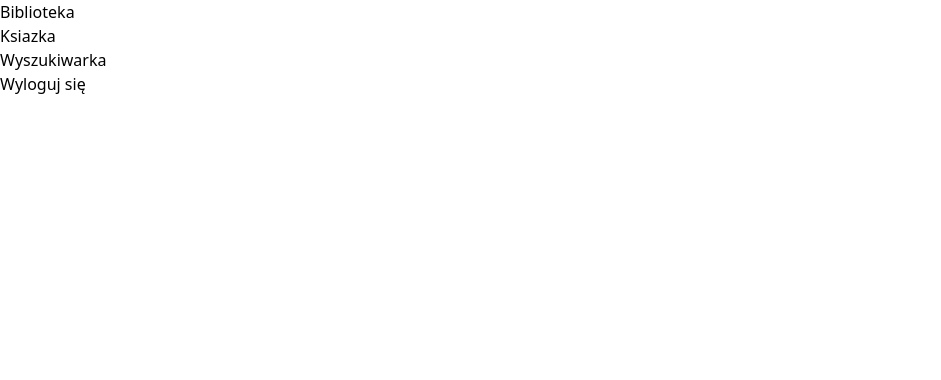
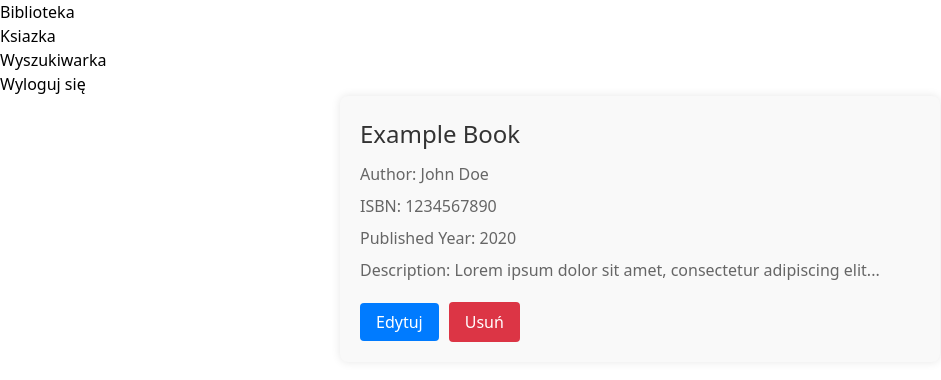
Before and after one commit to GitHubAccocount/51433_52669_51423_51427_56206_51448, a Vue app in the folder LibraryFrontend/: page /book in a window 1280 px wide. Shown: the top 380 px of the page, without its empty margins (0-941 px from the left). Built offline with nearby package versions, Linux system fonts and the light colour scheme; sample sign-in values are in the browser's storage.

Commit message:
Adding book edit view and improving of book detail style

```diff
--- a/LibraryFrontend/src/components/book/book.vue
+++ b/LibraryFrontend/src/components/book/book.vue
@@ -5,6 +5,10 @@
     <p>ISBN: {{ book.isbn }}</p>
     <p>Published Year: {{ book.publishedYear }}</p>
     <p>Description: {{ book.description }}</p>
+    <div class="button-container">
+      <router-link to="/bookEdit" class="edit-button">Edytuj</router-link>
+      <button class="delete-button" @click="deleteBook">Usuń</button>
+    </div>
   </div>
 </template>
 
@@ -20,6 +24,17 @@
         description: "Lorem ipsum dolor sit amet, consectetur adipiscing elit..."
       }
     };
+  },
+  methods: {
+    deleteBook() {
+      // Wyświetlenie potwierdzenia przed usunięciem
+      if (confirm("Czy na pewno chcesz usunąć tę książkę?")) {
+        // Tutaj dodaj kod usuwający książkę, np. wywołanie odpowiedniego API
+        // np. this.$http.delete(`/books/${this.book.id}`)
+        // Po usunięciu możesz przekierować użytkownika na inną stronę, np. listę książek
+        // np. this.$router.push('/books')
+      }
+    }
   }
 };
 </script>
@@ -31,17 +46,19 @@
   padding: 20px;
   background-color: #f9f9f9;
   border-radius: 8px;
-    box-shadow: 0 2px 4px rgba(0, 0, 0, 0.1);
+  box-shadow: 0 0px 10px rgba(0, 0, 0, 0.1);
+  font-size: 1rem;
+  transition: background-color 0.3s;
   }
 
   .book-details h1 {
-    font-size: 24px;
+  font-size: 1.5rem;
   margin-bottom: 10px;
   color: #333;
   }
 
   .book-details p {
-    font-size: 16px;
+  font-size: 1rem;
   margin-bottom: 8px;
   color: #666;
   }
@@ -58,4 +75,37 @@
   font-weight: bold;
   color: #333;
   }
+
+  .book-details .button-container {
+    margin-top: 20px;
+  }
+
+  .book-details .button-container .edit-button {
+    padding: 8px 16px;
+    border: none;
+    border-radius: 4px;
+    background-color: #007bff;
+    color: #fff;
+    cursor: pointer;
+    transition: background-color 0.3s;
+  }
+
+  .book-details .button-container .edit-button:hover {
+    background-color: #0056b3;
+  }
+
+  .book-details .button-container button.delete-button {
+    margin-left: 10px; /* Dodajemy odstęp między przyciskami */
+    padding: 8px 16px;
+    border: none;
+    border-radius: 4px;
+    background-color: #dc3545;
+    color: #fff;
+    cursor: pointer;
+    transition: background-color 0.3s;
+  }
+
+  .book-details .button-container button.delete-button:hover {
+    background-color: #c82333;
+  }
 </style>
--- /dev/null
+++ b/LibraryFrontend/src/components/book/bookEdit.vue
@@ -0,0 +1,99 @@
+<template>
+    <div class="edit-book">
+      <h1>Edytuj książkę</h1>
+      <form @submit.prevent="saveChanges">
+        <div class="form-group">
+          <label for="title">Tytuł:</label>
+          <input type="text" id="title" v-model="editedBook.title" required>
+        </div>
+        <div class="form-group">
+          <label for="author">Autor:</label>
+          <input type="text" id="author" v-model="editedBook.author" required>
+        </div>
+        <div class="form-group">
+          <label for="isbn">ISBN:</label>
+          <input type="text" id="isbn" v-model="editedBook.isbn" required>
+        </div>
+        <div class="form-group">
+          <label for="publishedYear">Rok publikacji:</label>
+          <input type="number" id="publishedYear" v-model="editedBook.publishedYear" required>
+        </div>
+        <div class="form-group">
+          <label for="description">Opis:</label>
+          <textarea id="description" v-model="editedBook.description" required></textarea>
+        </div>
+        <button type="submit">Zapisz zmiany</button>
+      </form>
+    </div>
+  </template>
+
+  <script>
+  export default {
+    data() {
+      return {
+        editedBook: {
+          title: "Example Book",
+          author: "John Doe",
+          isbn: "1234567890",
+          publishedYear: 2020,
+          description: "Lorem ipsum dolor sit amet, consectetur adipiscing elit..."
+        }
+      };
+    },
+    methods: {
+        async saveChanges() {
+      try {
+        // Wywołanie API do aktualizacji książki
+            //await axios.put(`/api/books/${this.editedBook.id}`, this.editedBook);
+
+        // Po zapisaniu zmian przekieruj użytkownika na stronę szczegółów książki
+            //this.$router.push(`/book/${this.editedBook.id}`);
+
+        this.$router.push(`/book`);
+
+      } catch (error) {
+            console.error('Wystąpił błąd podczas zapisywania zmian:', error);
+        }
+      }
+    }
+  };
+  </script>
+
+  <style scoped>
+  .edit-book {
+    max-width: 600px;
+    margin: 0 auto;
+  }
+
+  .form-group {
+    margin-bottom: 20px;
+  }
+
+  label {
+    display: block;
+    font-weight: bold;
+  }
+
+  input[type="text"],
+  input[type="number"],
+  textarea {
+    width: 100%;
+    padding: 8px;
+    border: 1px solid #ccc;
+    border-radius: 4px;
+  }
+
+  button {
+    padding: 8px 16px;
+    border: none;
+    border-radius: 4px;
+    background-color: #007bff;
+    color: #fff;
+    cursor: pointer;
+    transition: background-color 0.3s;
+  }
+
+  button:hover {
+    background-color: #0056b3;
+  }
+  </style>
--- a/LibraryFrontend/src/router/index.js
+++ b/LibraryFrontend/src/router/index.js
@@ -31,6 +31,16 @@ const router = createRouter({
       name: "search",
       component: () => import("../views/SearchView.vue"),
     },
+    {
+      path: "/book",
+      name: "book",
+      component: () => import("../views/BookView.vue"),
+    },
+    {
+      path: "/bookEdit",
+      name: "bookEdit",
+      component: () => import("../views/BookEditView.vue"),
+    },
   ],
 });
 
--- /dev/null
+++ b/LibraryFrontend/src/views/BookEditView.vue
@@ -0,0 +1,7 @@
+<template>
+    <bookEdit></bookEdit>
+  </template>
+
+  <script setup>
+    import bookEdit from "@/components/book/bookEdit.vue";
+  </script>
```
Lines whose indentation alone changed are shown as unchanged.
